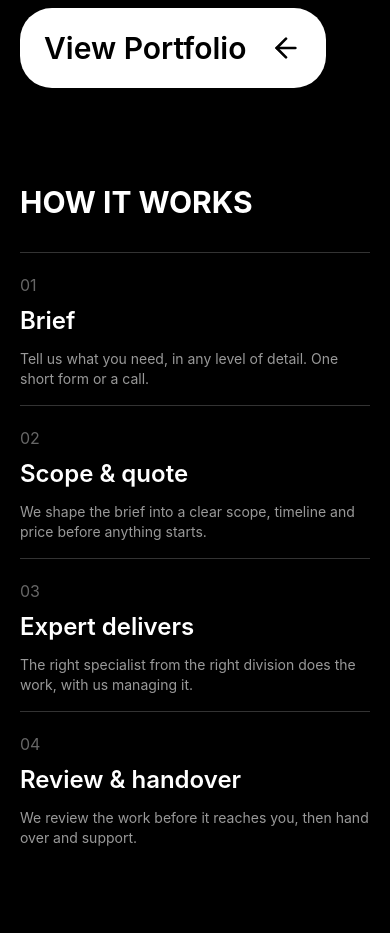
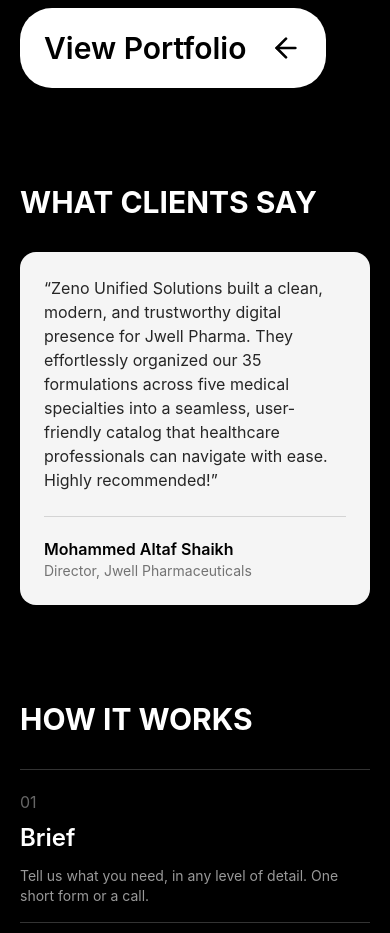
Before and after one commit to ZenonWrites/Zenotechnologies, a React (Vite) app: page / in a window 390 px wide. Shown: the part 3000-3933 px from the top of the page. Built offline with nearby package versions, Linux system fonts and the light colour scheme; no server answers; the HTML template or start-up script is replaced by a standard one.

Commit message:
Few tweaks

```diff
--- a/src/components/TestimonialsSection.tsx
+++ b/src/components/TestimonialsSection.tsx
@@ -1,20 +1,37 @@
 import { testimonials } from "../data/testimonials";
 
-export default function TestimonialsSection() {
-  if (testimonials.length === 0) return null; // hides itself until you have real ones
+interface Props {
+  division?: string; // pass a division id to show only that division's testimonials
+}
+
+export default function TestimonialsSection({ division }: Props) {
+  const items = division ? testimonials.filter((t) => t.division === division) : testimonials;
+  if (items.length === 0) return null; // hides itself when there is nothing to show
+
   return (
     <section className="w-full bg-black px-5 sm:px-10 py-12 sm:py-20">
-      <h2 className="text-white text-3xl sm:text-5xl md:text-6xl font-bold mb-8 sm:mb-14">WHAT CLIENTS SAY</h2>
+      <h2 className="text-white text-3xl sm:text-5xl md:text-6xl font-bold mb-8 sm:mb-14">
+        WHAT CLIENTS SAY
+      </h2>
       <div className="grid md:grid-cols-2 lg:grid-cols-3 gap-4 sm:gap-6">
-        {testimonials.map((t) => (
-          <figure key={t.name} className="rounded-2xl border border-white/10 bg-white/4 p-6 sm:p-8 flex flex-col justify-between">
-            <blockquote className="text-white/80 text-base sm:text-lg">“{t.quote}”</blockquote>
-            <figcaption className="mt-6">
-              <p className="text-white font-medium">{t.name}</p>
-              <p className="text-white/50 text-sm">{t.role}</p>
+        {items.map((t) => (
+          <figure
+            key={t.name + t.role}
+            className="rounded-2xl bg-neutral-100 p-6 sm:p-8 flex flex-col justify-between shadow-lg"
+          >
+            <blockquote className="text-neutral-800 text-base sm:text-lg">
+              &ldquo;{t.quote}&rdquo;
+            </blockquote>
+            <figcaption className="mt-6 pt-5 border-t border-neutral-300">
+              <p className="text-black font-semibold">{t.name}</p>
+              <p className="text-neutral-500 text-sm">{t.role}</p>
               {t.source && (
-                <a href={t.source.url} target="_blank" rel="noopener noreferrer"
-                   className="text-xs text-blue-400 hover:underline mt-2 inline-block">
+                <a
+                  href={t.source.url}
+                  target="_blank"
+                  rel="noopener noreferrer"
+                  className="text-xs text-blue-600 hover:underline mt-2 inline-block"
+                >
                   Verified on {t.source.platform} ↗
                 </a>
               )}
--- a/src/components/pages/DivisionPage.tsx
+++ b/src/components/pages/DivisionPage.tsx
@@ -6,6 +6,7 @@ import PillButton from "../PillButton";
 import ServicesSection from "../ServicesSection";
 import TechnologiesSection from "../TechnologiesSection";
 import ClosingCTASection from "../ClosingCTASection";
+import TestimonialsSection from "../TestimonialsSection";
 
 export default function DivisionPage() {
   const { slug } = useParams();
@@ -83,7 +84,7 @@ export default function DivisionPage() {
           ))}
         </div>
       </section>
-
+      <TestimonialsSection division={division.id} />
       <ClosingCTASection />
     </div>
   );
--- a/src/components/pages/DivisionsPage.tsx
+++ b/src/components/pages/DivisionsPage.tsx
@@ -1,6 +1,7 @@
 import DivisionsSection from "../DivisionsSection";
 import HowItWorksSection from "../HowItWorksSection";
 import ClosingCTASection from "../ClosingCTASection";
+import TestimonialsSection from "../TestimonialsSection";
 
 export default function DivisionsPage() {
   return (
--- a/src/components/pages/HomePage.tsx
+++ b/src/components/pages/HomePage.tsx
@@ -4,6 +4,7 @@ import FAQSection from "../FAQSection";
 import Hero from "../Hero";
 import HowItWorksSection from "../HowItWorksSection";
 import PortfolioCarousel from "../Portfoliocarousel";
+import TestimonialsSection from "../TestimonialsSection";
 
 function HomePage() {
   return (
@@ -11,6 +12,7 @@ function HomePage() {
       <Hero />
       <DivisionsSection />
       <PortfolioCarousel />
+      <TestimonialsSection />
       <HowItWorksSection />
       <ClosingCTASection />
       <FAQSection />
--- a/src/data/testimonials.ts
+++ b/src/data/testimonials.ts
@@ -1,11 +1,17 @@
 export interface Testimonial {
   quote: string;
   name: string;
-  role: string;        // e.g. "Director, Jwell Pharmaceuticals"
-  division: string;    // division id
-  source?: { platform: string; url: string }; // e.g. Google, Clutch
+  role: string;
+  division: string; // matches a division id, e.g. "software"
+  source?: { platform: string; url: string }; // only if it's also on a public review site
 }
 
 export const testimonials: Testimonial[] = [
-  // add real ones only, with the client's permission
+  {
+    quote:
+      "Zeno Unified Solutions built a clean, modern, and trustworthy digital presence for Jwell Pharma. They effortlessly organized our 35 formulations across five medical specialties into a seamless, user-friendly catalog that healthcare professionals can navigate with ease. Highly recommended!",
+    name: "Mohammed Altaf Shaikh",
+    role: "Director, Jwell Pharmaceuticals",
+    division: "software",
+  },
 ];
```
